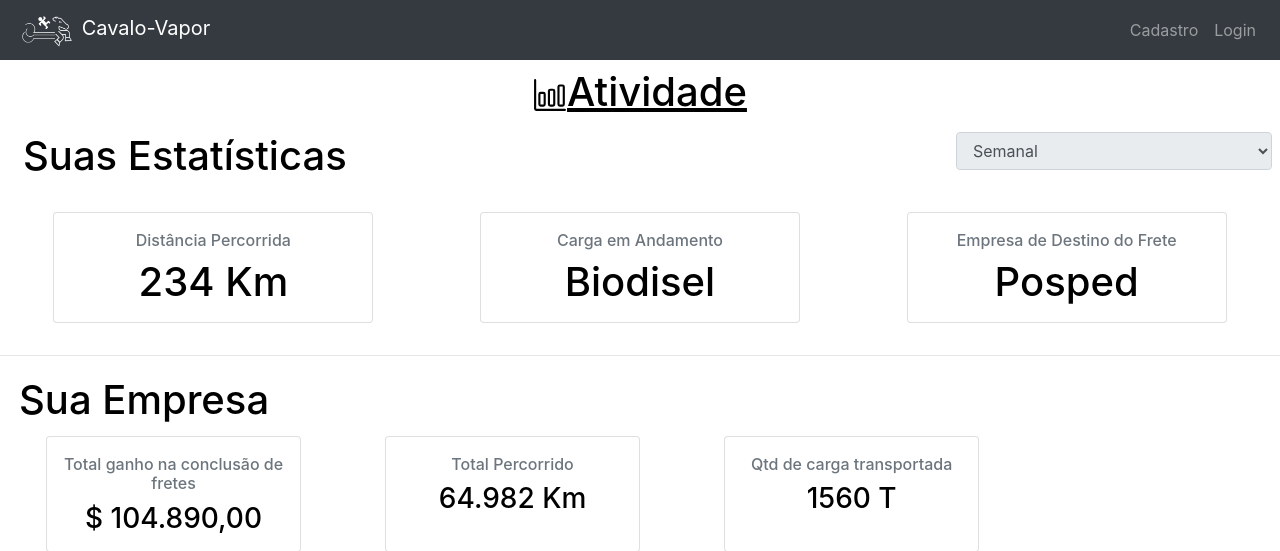
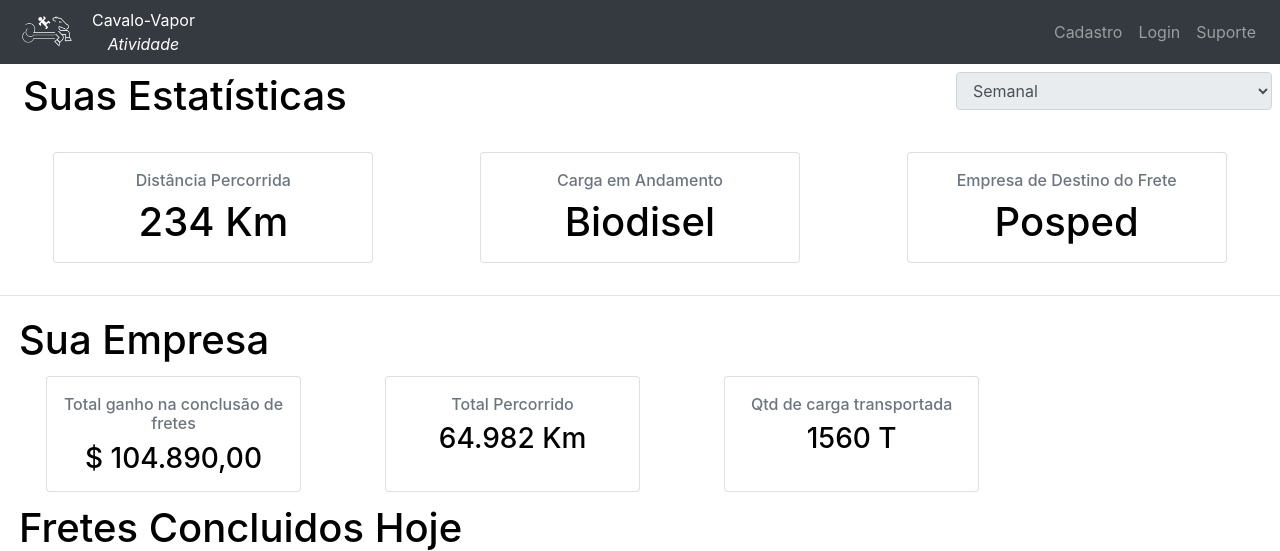
Before and after one commit to Welitondpm/ProjetoIntegrador, a Django app: template cavalo_vapor/templates/atividade.html in a window 1280 px wide. Shown: the top 551 px of the page. Run offline with Django 3.2, Linux system fonts and the light colour scheme; the template is opened without the code that fills it: most values are stand-ins (such as "Sample title", 1, 10 or a date in 2020); style sheets or scripts are compiled from the project's sources; some libraries are stand-ins or nearby versions.

Commit message:
Mesclado frontend master com devRenan

```diff
--- a/cavalo_vapor/static/css/base.scss
+++ b/cavalo_vapor/static/css/base.scss
@@ -1,5 +1,9 @@
-$bg-dark:#DEE2E6;
+// variáveis
+$separator-light:#DEE2E6;
 
+
+
+// aplicações
 * {
   color: black;
 }
@@ -38,6 +42,6 @@ $bg-dark:#DEE2E6;
 }
 
 .hr {
-  background-color: $bg-dark !important;
-  color: $bg-dark !important;
+  background-color: $separator-light !important;
+  color: $separator-light !important;
 }
--- a/cavalo_vapor/static/js/siteScript.js
+++ b/cavalo_vapor/static/js/siteScript.js
@@ -58,7 +58,6 @@ function ajaxConection(dados) {
     }
   })
 }
-
 
 function conectionSuccess(data) {
   if (data["nome"] == "municipios") {
--- a/cavalo_vapor/templates/atividade.html
+++ b/cavalo_vapor/templates/atividade.html
@@ -2,12 +2,11 @@
 {% load static %}
 
 {% block pageTitle %}Cavalo-Vapor Fretes | Atividade{% endblock %}
-
+{% block tituloMenu %}
+Atividade
+{% endblock tituloMenu %}
 {% block pageConteudo %}
 
-<div class="row justify-content-center mt-2">
-	<h1 class="text-center"><img src="{% static 'img/svg/chart.svg' %}" alt="" width="34px" height="34px"><u>Atividade</u></h1>
-</div>
 <div class="row justify-content-between p-2 m-0">
 	<h1 class="col">Suas Estatísticas</h1>
 	<select id="" class="form-control col-lg-3 col-md-4" disabled="disabled">
--- a/cavalo_vapor/templates/base.html
+++ b/cavalo_vapor/templates/base.html
@@ -1,5 +1,6 @@
 <!DOCTYPE html>
 <html lang="pt-br">
+
 <head>
   {% load static %}
   <meta charset="UTF-8">
@@ -7,67 +8,95 @@
   <meta name="viewport" content="width=device-width, initial-scale=1.0">
   <link rel="stylesheet" href="{% static 'css/base.css' %}">
   <link rel="shortcut icon" href="{% static 'img/cavalo_vapor.ico' %}" type="image/x-icon">
-	<link rel="stylesheet" href="https://cdn.jsdelivr.net/npm/bootstrap@4.5.3/dist/css/bootstrap.min.css" integrity="sha384-TX8t27EcRE3e/ihU7zmQxVncDAy5uIKz4rEkgIXeMed4M0jlfIDPvg6uqKI2xXr2" crossorigin="anonymous">
+  <link rel="stylesheet" href="https://cdn.jsdelivr.net/npm/bootstrap@4.5.3/dist/css/bootstrap.min.css"
+    integrity="sha384-TX8t27EcRE3e/ihU7zmQxVncDAy5uIKz4rEkgIXeMed4M0jlfIDPvg6uqKI2xXr2" crossorigin="anonymous">
   {% block pageStyle %}{% endblock %}
   <title>{% block pageTitle %}Cavalo-Vapor Fretes{% endblock %}</title>
 </head>
+
 <body>
   <div class="container-fluid p-0">
     <nav class="navbar navbar-expand-lg navbar-dark bg-dark">
+      <div class="flex-grow-1 row">
         <a class="navbar-brand" href="{% url 'index' %}">
-        <img src="{% static 'img/logo.png' %}" width="60" height="34" class="d-inline-block align-top" alt="" loading="lazy">
+          <div>
+            <img src="{% static 'img/logo.png' %}" width="60" height="34" class="d-inline-block align-top" alt=""
+              loading="lazy">
+          </div>
+        </a>
+
+        <div class="text-center">
+          <a class="p-0 text-decoration-none" href="{% url 'index' %}">
+            <div class="text-white">
               Cavalo-Vapor
+            </div>
+
+            <div class="p-0 text-white font-italic">
+              {% block tituloMenu %}
+              Home
+              {% endblock tituloMenu %}
+            </div>
           </a>
-      <button class="navbar-toggler" type="button" data-toggle="collapse" data-target="#navbarTogglerDemo02" aria-controls="navbarTogglerDemo02" aria-expanded="false" aria-label="Toggle navigation">
+        </div>
+
+        <button class="navbar-toggler" type="button" data-toggle="collapse" data-target="#navbarTogglerDemo02"
+          aria-controls="navbarTogglerDemo02" aria-expanded="false" aria-label="Toggle navigation">
           <span class="navbar-toggler-icon"></span>
         </button>
-      <div class="collapse navbar-collapse" id="navbarTogglerDemo02">
-        <ul class="navbar-nav w-100 d-flex justify-content-end">
+      </div>
+
+
+      <!-- lista paginas -->
+      <div class="collapse navbar-collapse flex-grow-0" id="navbarTogglerDemo02">
+        <ul class="navbar-nav d-flex align-items-center {% if request.user.is_authenticated %}
+      justify-content-around{% else %} justify-content-end{% endif %}">
           {% if request.user.is_authenticated %}
-            <li class="nav-item" id="frete">
+          <li class="nav-item">
             <a class="nav-link" href="{% url 'fretes' %}">
-                <img src="{% static 'img/svg/cube.svg'%}" alt="" width="30px" height="30px" class="d-lg-none">
+              <img src="{% static 'img/svg/cube.svg'%}" alt="" width="34px" height="34px" class="d-lg-none">
               Fretes
             </a>
           </li>
-            <li class="nav-item" id="network">
+          <li class="nav-item">
             <a class="nav-link" href="{% url 'network' %}">
-                <img src="{% static 'img/svg/network.svg'%}" alt="" width="30px" height="30px" class="d-lg-none">
+              <img src="{% static 'img/svg/network.svg'%}" alt="" width="34px" height="34px" class="d-lg-none">
               Network
             </a>
           </li>
-            <li class="nav-item" id="caminhao">
+          <li class="nav-item">
             <a class="nav-link" href="{% url 'caminhoes' %}">
-                <img src="{% static 'img/svg/truck.svg'%}" alt="" width="30px" height="30px" class="d-lg-none">
+              <img src="{% static 'img/svg/truck.svg'%}" alt="" width="34px" height="34px" class="d-lg-none">
               Caminhões
             </a>
           </li>
-            <li class="nav-item" id="perfis">
+          <li class="nav-item">
             <a class="nav-link" href="{% url 'perfis' %}">
-                <img src="{% static 'img/svg/people.svg'%}" alt="" width="30px" height="30px" class="d-lg-none">
+              <img src="{% static 'img/svg/people.svg'%}" alt="" width="34px" height="34px" class="d-lg-none">
               Perfis
             </a>
           </li>
-            <li class="nav-item dropdown" id="usuario">
-              <a class="nav-link dropdown-toggle" data-toggle="dropdown" href="#" role="button" aria-haspopup="true" aria-expanded="false">
-                <img src="{% static 'img/svg/person.svg'%}" alt="" width="30px" height="30px" class="d-lg-none">
+          <li class="nav-item">
+            <a class="nav-link" href="{% url 'atividade' %}">
+              <img src="{% static 'img/svg/chart.svg'%}" alt="" width="34px" height="34px" class="d-lg-none">
+              Atividade
+            </a>
+          </li>
+
+
+          <!-- usuario logout -->
+          <li class="nav-item dropdown">
+            <a class="nav-link dropdown-toggle" href="#" id="navbarDropdown" role="button" data-toggle="dropdown"
+              aria-haspopup="true">
               {{ user }}
             </a>
-              <div class="dropdown-menu dropdown-menu-right bg-secondary">
-                <a class="dropdown-item bg-secondary" href="{% url 'usuario' %}">Meu Perfil</a>
-                <a class="dropdown-item bg-secondary" href="{% url 'atividade' %}">Atividade</a>
-                <div class="dropdown-divider"></div>
-                <a class="dropdown-item bg-secondary" href="{% url 'logout' %}">
-                  <img src="{% static 'img/svg/log-out.svg'%}" alt="" width="26px" height="26px">
+            <div class="dropdown-menu">
+              <a class="dropdown-item" href="{% url 'usuario' %}">
+                Seu perfil
+              </a>
+              <a class="dropdown-item" href="{% url 'logout' %}">
                 Sair
               </a>
             </div>
-            </li>
-            <li class="nav-item" id="suporte">
-              <a class="nav-link" href="{% url 'suporte' %}">
-                <img src="{% static 'img/svg/help.svg'%}" alt="" width="30px" height="30px" class="d-lg-none">
-                Suporte
-              </a>
           </li>
           {% else %}
           <li class="nav-item">
@@ -85,6 +114,8 @@
             {% include "templates-form/formLogin.html" %}
           </li>
           {% endif %}
+
+
           {% comment %} <li class="nav-item">
             <a class="nav-link" href="{% url 'chats' %}">
               <img src="{% static 'img/svg/chatbox.svg'%}" alt="" width="30px" height="30px" class="d-lg-none">
@@ -97,6 +128,9 @@
               Mapa
             </a>
           </li> {% endcomment %}
+          <li class="nav-item">
+            <a class="nav-link" href="{% url 'suporte' %}">Suporte</a>
+          </li>
         </ul>
       </div>
     </nav>
@@ -105,8 +139,11 @@
 
   <script src="//cdn.jsdelivr.net/npm/sweetalert2@11"></script>
   <script src="https://code.jquery.com/jquery-3.6.0.min.js"></script>
-	<script src="https://cdn.jsdelivr.net/npm/bootstrap@4.5.3/dist/js/bootstrap.bundle.min.js" integrity="sha384-ho+j7jyWK8fNQe+A12Hb8AhRq26LrZ/JpcUGGOn+Y7RsweNrtN/tE3MoK7ZeZDyx" crossorigin="anonymous"></script>
+  <script src="https://cdn.jsdelivr.net/npm/bootstrap@4.5.3/dist/js/bootstrap.bundle.min.js"
+    integrity="sha384-ho+j7jyWK8fNQe+A12Hb8AhRq26LrZ/JpcUGGOn+Y7RsweNrtN/tE3MoK7ZeZDyx" crossorigin="anonymous">
+  </script>
   <script src="{% static "js/siteScript.js" %}"></script>
   {% block pageScript%}{% endblock %}
 </body>
+
 </html>
```
Also changed, not shown: ProjetoIntegrador/urls.py (+17 -17 lines), cavalo_vapor/templates/caminhoes.html (+40 -13 lines), cavalo_vapor/templates/fretes.html (+17 -11 lines), cavalo_vapor/templates/network.html (+12 -10 lines), cavalo_vapor/templates/perfis.html (+14 -15 lines), cavalo_vapor/templates/suporte.html (+22 -10 lines), cavalo_vapor/templates/usuario.html (+14 -11 lines), 1 other file. Lines whose indentation alone changed are shown as unchanged.
